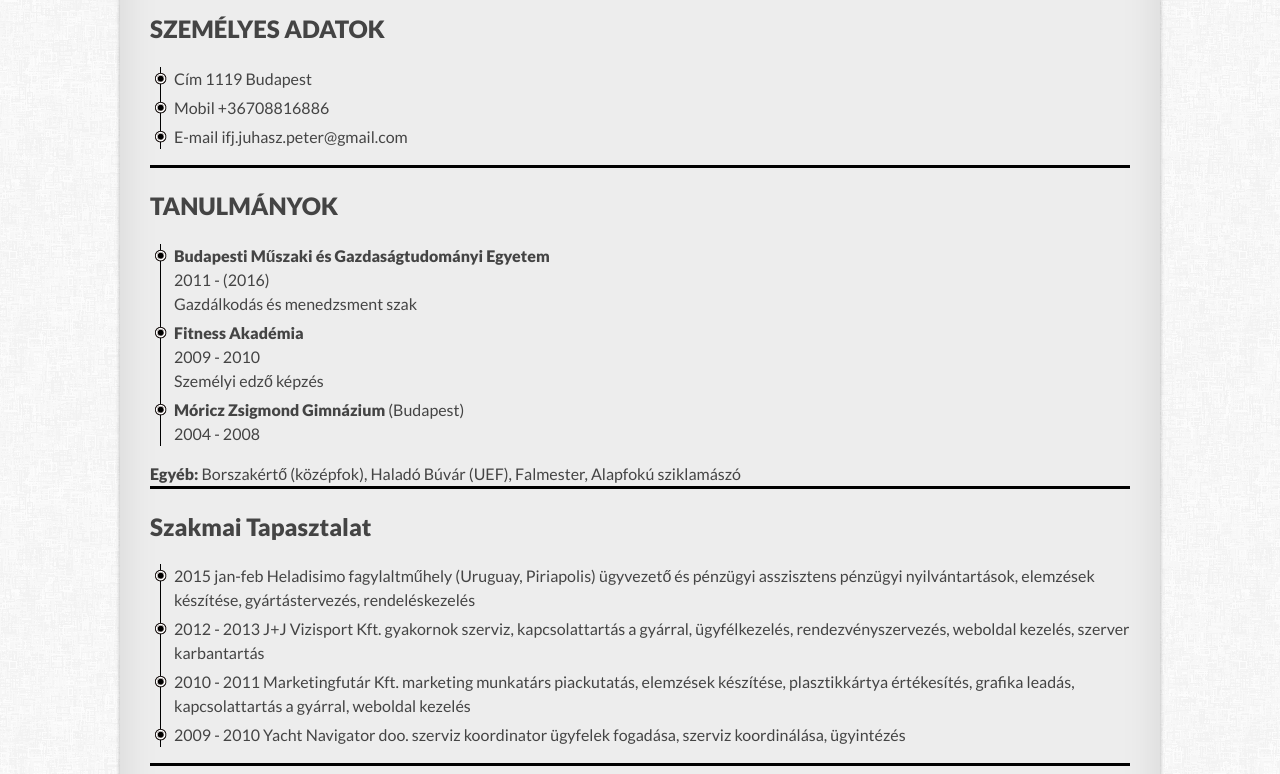
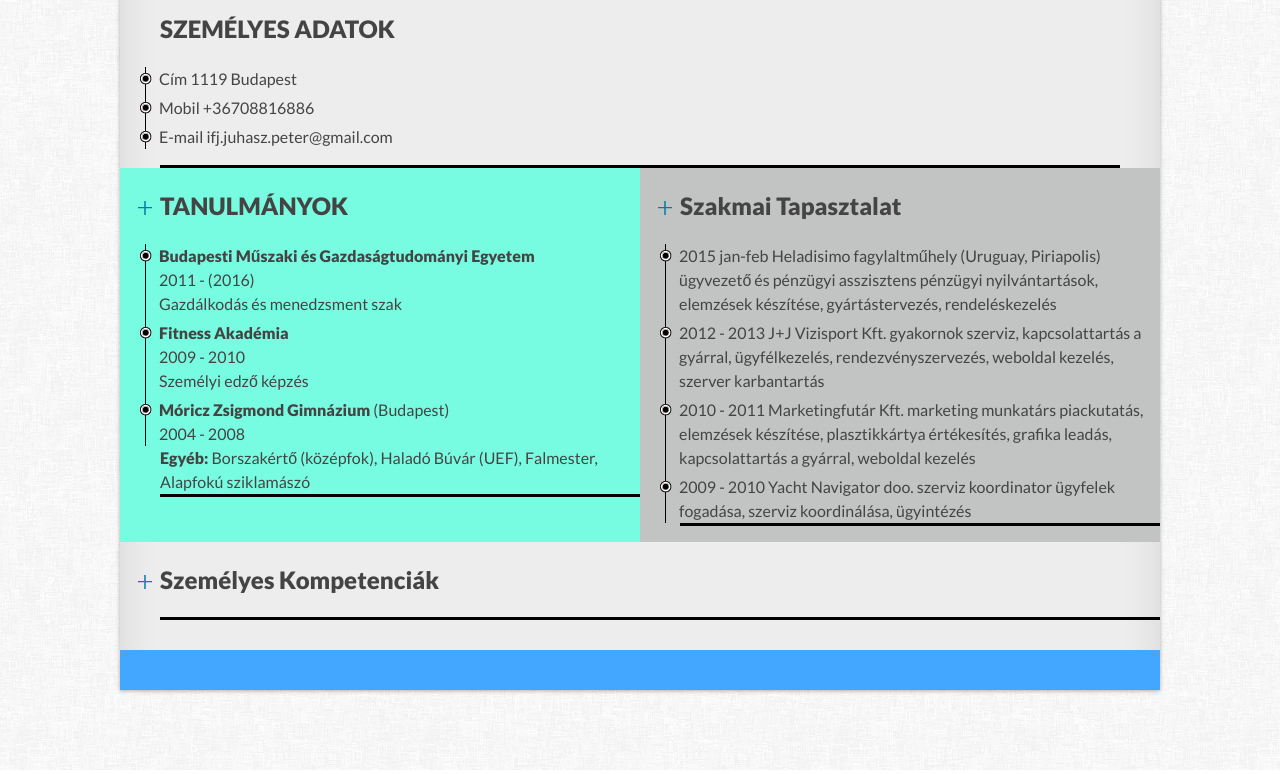
Before and after one commit to green-fox-academy/peterjuhasz, a plain HTML site: page week-1/csut/cv/index.html in a window 1280 px wide. Shown: the part 220-994 px from the top of the page. Drawn offline with Linux system fonts and the light colour scheme.

Commit message:
html,css -> flexbox

```diff
--- a/week-1/csut/cv/index.html
+++ b/week-1/csut/cv/index.html
@@ -19,8 +19,8 @@
 
         <div class="nev"><h1>JUHÁSZ PÉTER</h1></div>
 
-        <div class="sections">
-          <section class="maindetails">
+
+              <section id="maindetails" class="maindetails">
                 <h1>SZEMÉLYES ADATOK</h1>
                 <ul>
                   <li>Cím
@@ -34,6 +34,12 @@
                   </li>
                 </ul>
               </section>
+
+        <div  id="tab" class"container">
+
+          <div class="flex-item1">
+            <ul>
+              <li id="plusz">
                 <section class="edu">
                   <h1>TANULMÁNYOK</h1>
                   <ul>
@@ -54,7 +60,13 @@
                   </ul>
                   <strong>Egyéb:</strong> Borszakértő (középfok), Haladó Búvár (UEF),  Falmester, Alapfokú sziklamászó
                 </section>
+              </li>
+            </ul>
+          </div>
 
+          <div class="flex-item2">
+            <ul>
+              <li id="plusz">
                 <section class="szakmai_tapasztalat">
                   <h1>Szakmai Tapasztalat</h1>
                   <ul>
@@ -80,11 +92,23 @@
                     </li>
                   </ul>
                 </section>
+              </li>
+            </ul>
+          </div>
 
+        </div>
+        <ul>
+          <li id="plusz">
               <section class="szemelyes_kompetenciak">
                 <h1>Személyes Kompetenciák</h1>
               </section>
-        </div>
+          </li>
+        </ul>
+
+
+
+
+
         <div class="lec3"></div>
     </div>
 
--- a/week-1/csut/cv/main.css
+++ b/week-1/csut/cv/main.css
@@ -7,7 +7,7 @@ body {
   background-attachment: fixed;
 }
 
-.main{
+.main {
   max-width: 65em;
   margin-left: auto;
   margin-right: auto;
@@ -15,25 +15,27 @@ body {
   margin-bottom: 80px;
   padding-top: 20px;
   background-color: #ededed;
-  box-shadow:0 1px 4px rgba(0, 0, 0, 0.3), 0 0 40px rgba(0, 0, 0, 0.1) inset;
+  box-shadow: 0 1px 4px rgba(0, 0, 0, 0.3), 0 0 40px rgba(0, 0, 0, 0.1) inset;
 }
 
-.lec1{
+.lec1 {
   height: 40px;
   background: #43A6FF;
   margin-left: 50px;
   margin-right: 0;
   padding: 0px 2px 0px 5px;
-
+  box-shadow: 0px 6px 20px -3px rgba(0,0,0,0.48);
 }
-.lec2{
+.lec2 {
   height: 40px;
   margin-right: 100px;
   width: 30px;
   background: red;
   margin-top: -40px;
+  box-shadow: 0px 6px 20px -3px rgba(0,0,0,0.48);
 }
-.lec3{
+
+.lec3 {
   height: 40px;
   margin-right: 0;
   margin-left: 0;
@@ -41,31 +43,76 @@ body {
   background: #43A6FF;
 }
 
-ul {
+section ul {
   border-left: 1px solid black;
-  margin-left: 10px;
+  margin-left: -15px;
   padding-left: 3px;
 }
 
-ul li{
+section ul li {
   margin-left: 10px;
   padding-left: 0px;
   margin-top: 5px;
   list-style-image: url('img/potty.png');
 }
-.nev{
+
+.nev {
   /*border-bottom: 2px solid #cf8a05;*/
+  margin-left: 50px;
 }
 
-.sections{
+.sections {
   margin-right: 30px;
   margin-left: 30px;
 }
 
-section{
+section {
   border-bottom: 3px solid black;
 }
 
-.szakmai_tapasztalat{
-  float: right;ś
+#maindetails {
+  margin-right: 40px;
+  margin-left: 40px;
 }
+
+ {
+
+}
+
+#plusz {
+  list-style-image: url('img/plusz.png');
+}
+
+.szakmai_tapasztalat {
+}
+
+#tab {
+  display: flex;
+  flex-flow: row;
+  /* or inline-flex */
+}
+
+.flex-item1 {
+  order: 1;
+  flex: 50%;
+  background-color: #77fce1;
+  max-height
+}
+
+.flex-item2 {
+  order: 2;
+  flex: 50%;
+  background-color: #c2c3c3;
+}
+
+/*.flex-container {
+	display: -webkit-flex;
+	display: flex;
+	-webkit-flex-flow: row nowrap;
+	flex-flow: row nowrap;
+}
+
+.flex-item {
+	-webkit-flex: 1 0 auto;
+	flex: 1 0 auto;
+}*/
```
Lines whose indentation alone changed are shown as unchanged.
